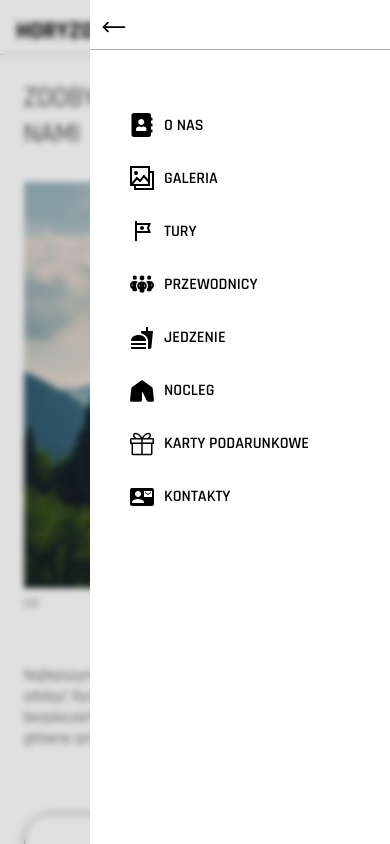
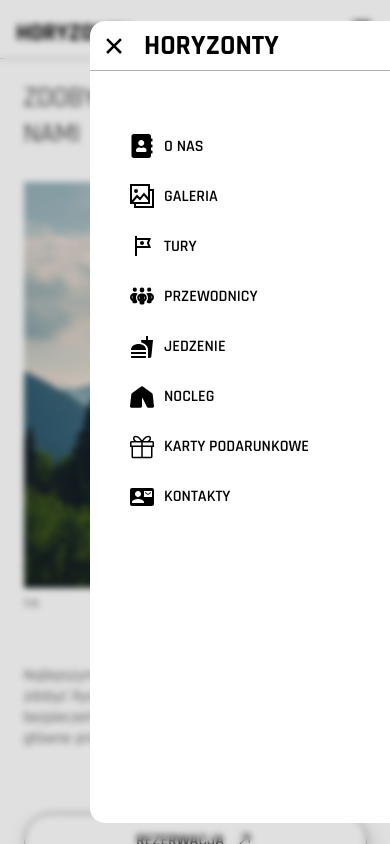
Before and after one commit to nestor1760/Horyzonty-page, a React (Vite) app: page / in a window 390 px wide. Both pictures are taken after a click on the button 362 px from the left and 27 px from the top of the page. Shown: the top 844 px of the page. Built offline with nearby package versions, Linux system fonts and the light colour scheme.

Commit message:
Try to fixed sidebar animation

```diff
--- a/src/UI/Modal.tsx
+++ b/src/UI/Modal.tsx
@@ -2,7 +2,7 @@ import { FC, useEffect } from "react"
 import styled, { keyframes } from "styled-components"
 import { IModal } from "../types/types"
 import { useAppDispatch, useAppSelector } from "../hook"
-import { setShow, setShowGallery } from "../store/modalSlice"
+import { setShow, setShowGallery, setTest } from "../store/modalSlice"
 import { setResponce } from "../store/formSlice"
 
 const slideDown = keyframes`
@@ -29,15 +29,15 @@ const slideUp = keyframes`
 
 const ModalOverlay = styled.div`
   display: flex;
+  justify-content: center;
+  align-items: center;
   position: fixed;
   top: 0;
   left: 0;
   width: 100%;
   height: 100%;
-  justify-content: center;
-  align-items: center;
   z-index: -1;
-  transition: 0.2s;
+  transition: 0.3s;
   opacity: 0;
   background-color: transparent;
   backdrop-filter: blur(0);
@@ -66,6 +66,9 @@ const Modal:FC<IModal> = ({children, show}) => {
   const dispatch = useAppDispatch()
 
   const closeModal = () => {
+    dispatch(setTest({test: false, scroll: false}))
+
+
     dispatch(setShow({show: false, scroll: false}))
     dispatch(setShowGallery({showGallery: false, scroll: false}))
     setTimeout(() => {
--- a/src/components/GalleryPart/GalleryPart.tsx
+++ b/src/components/GalleryPart/GalleryPart.tsx
@@ -154,14 +154,12 @@ const GalleryPart = ({ id }: { id: string }) => {
             <Loader>Loading...</Loader>
           :
             <ItemContainer>
-              {(windowWidth > 1109)
-                ?
-                  <GalleryNavigation>
-                    {array.map((item, index) =>
-                      <GalleryNavItem item={item} key={item.id} setSelectedIndex={setSelectedIndex} index={index}/>
-                    )}
-                  </GalleryNavigation>
-                : null
+              {(windowWidth > 1109) && (
+                <GalleryNavigation>
+                  {array.map((item, index) =>
+                    <GalleryNavItem item={item} key={item.id} setSelectedIndex={setSelectedIndex} index={index}/>
+                  )}
+                </GalleryNavigation>)
               }
               {array.map((item, index) =>
                 <GalleryItem index={index} item={item} key={item.id} inView={galleryIsVisible} setSelectedIndex={setSelectedIndex}/>
@@ -170,7 +168,7 @@ const GalleryPart = ({ id }: { id: string }) => {
         }
       </StyledContainer>
       <Modal show={showGallery}>
-        {(array.length > 0) ? <GallerySlider item={array[selectedIndex]}/> : null}
+        {(array.length > 0) && <GallerySlider item={array[selectedIndex]}/>}
       </Modal>
     </>
   )
--- a/src/components/GuidePart/GuidesPart.tsx
+++ b/src/components/GuidePart/GuidesPart.tsx
@@ -193,8 +193,7 @@ const GuidesPart= ({ id }: { id: string }) => {
               )}
             </SliderContainer>
         }
-        {(windowWidth > 1109)
-          ?
+        {(windowWidth > 1109) && (
           <Container width="100%" justify="flex-end">
             {(currentIndex <= 0)
               ? <Button><HiOutlineArrowLongLeft size={35} color="gray"/></Button>
@@ -205,8 +204,8 @@ const GuidesPart= ({ id }: { id: string }) => {
               : <Button><HiOutlineArrowLongRight size={35} color="gray"/></Button>
             }
           </Container>
-          :
-            null
+        )
+
         }
       </StyledContainer>
       <Modal show={show}>
--- a/src/components/Header.tsx
+++ b/src/components/Header.tsx
@@ -4,15 +4,15 @@ import { FC, useEffect } from 'react'
 import { useScroll } from '../hooks/useScroll'
 import { useWindowWidth } from '../hooks/useWindowWidth'
 import { IoMenu } from "react-icons/io5"
-import { HiOutlineArrowLongLeft } from "react-icons/hi2";
-import { GrGallery } from "react-icons/gr";
-import { FaAddressBook } from "react-icons/fa";
-import { MdOutlineTour } from "react-icons/md";
-import { FaPeopleGroup } from "react-icons/fa6";
-import { MdFastfood } from "react-icons/md";
-import { FaTent } from "react-icons/fa6";
-import { SlPresent } from "react-icons/sl";
-import { MdContactMail } from "react-icons/md";
+import { GrGallery } from "react-icons/gr"
+import { FaAddressBook } from "react-icons/fa"
+import { MdOutlineTour } from "react-icons/md"
+import { FaPeopleGroup } from "react-icons/fa6"
+import { MdFastfood } from "react-icons/md"
+import { FaTent } from "react-icons/fa6"
+import { SlPresent } from "react-icons/sl"
+import { MdContactMail } from "react-icons/md"
+import { IoCloseSharp } from "react-icons/io5"
 import { useAppDispatch, useAppSelector } from '../hook'
 import { setSidebar, setToggleSidebar } from '../store/modalSlice'
 
@@ -88,7 +88,7 @@ const NavItem = styled.a`
 
 const MenuButton = styled.button`
   width: 24px;
-  height: 24px;
+  height: 28px;
   border: none;
   background: transparent;
   cursor: pointer;
@@ -98,14 +98,37 @@ const MenuButton = styled.button`
   }
 `
 
+const openAnimation = keyframes`
+  from {
+    transform: translateX(100%);
+    opacity: 0;
+  }
+  to {
+    transform: translateX(0);
+    opacity: 1;
+  }
+`
+
+const closeAnimation = keyframes`
+  from {
+    transform: translateX(0);
+    opacity: 1;
+  }
+  to {
+    transform: translateX(100%);
+    opacity: 0;
+  }
+`
+
 const SidebarOverlay = styled.div`
   display: flex;
   align-items: center;
   justify-content: flex-end;
   position: fixed;
+  top: 0;
   right: 0;
-  width: 100vw;
-  height: 100vh;
+  width: 100%;
+  height: 100%;
   z-index: -1;
   transition: 0.3s;
   opacity: 0;
@@ -116,50 +139,46 @@ const SidebarOverlay = styled.div`
     z-index: 10;
     background-color: rgba(0, 0, 0, 0.12);
     backdrop-filter: blur(3px);
-    transition: 0.3s;
   }
 `
 
-const slideLeftAnimation = keyframes`
-  from {
+const SidebarMenu = styled.div`
+  height: 95%;
+  display: flex;
+  flex-direction: column;
+  align-items: center;
+  justify-content: flex-start;
+  opacity: 0;
+  background-color: white;
+  border-radius: 15px 0 0 15px;
   width: 0;
-    opacity: 0;
-  }
-  to {
+  overflow: hidden;
+  transition: opacity 0.3s, width 0.3s;
+  &.active {
     width: 300px;
     opacity: 1;
   }
 `
 
-const slideRightAnimation = keyframes`
-  from {
-    width: 300px;
-    opacity: 1;
-  }
-  to {
-    width: 0;
-    opacity: 0;
-  }
-`
-
-const SidebarMenu = styled.div`
-  display: flex;
-  flex-direction: column;
-  align-items: center;
-  justify-content: flex-start;
-  width: 200px;
-  height: 100vh;
-  background: white;
-  animation: ${slideRightAnimation} 0.3s ease-in-out forwards;
-  opacity: 0;
-  &.active {
-    animation: ${slideLeftAnimation} 0.3s ease-in-out forwards;
-    opacity: 1;
-  }
-`
+// const SidebarMenu = styled.div`
+//   height: 95%;
+//   display: flex;
+//   flex-direction: column;
+//   align-items: center;
+//   justify-content: flex-start;
+//   opacity: 0;
+//   background-color: white;
+//   border-radius: 15px 0 0 15px;
+//   transition: opacity 0.3s ease-in-out, width 0.3s ease-in-out;
+//   animation: ${closeAnimation} 0.3s ease-in-out forwards;
+//   &.active {
+//     opacity: 1;
+//     animation: ${openAnimation} 0.3s ease-in-out forwards;
+//   }
+// `
 
 const SidebarHeader = styled.div`
-  width: 100%;
+  width: 300px;
   height: 50px;
   display: flex;
   align-items: center;
@@ -168,8 +187,15 @@ const SidebarHeader = styled.div`
   border-bottom: 1px solid #B1B1B1;
 `
 
+const SidebarTitle = styled.p`
+  font-size: 28px;
+  font-weight: 900;
+  text-transform: uppercase;
+  margin-left: 20px;
+`
+
 const SidebarMain = styled.div`
-  width: 100%;
+  width: 300px;
   height: 50%;
   margin-top: 50px;
   padding-left: 30px;
@@ -259,12 +285,20 @@ const Header: FC = () => {
             </MenuButton>
         }
       </StyledHeader>
-      {sidebar && <SidebarOverlay className={sidebar ? 'open' : ''} onClick={() => dispatch(setSidebar({sidebar: false, scroll: false}))}>
-                    <SidebarMenu className={sidebar ? 'active' : ''} onClick={e => e.stopPropagation()}>
+      {sidebar && (
+        <SidebarOverlay
+          className={sidebar ? 'open' : ''}
+          onClick={() => dispatch(setSidebar({sidebar: false, scroll: false}))}
+        >
+          <SidebarMenu
+            className={sidebar ? 'active' : ''}
+            onClick={e => e.stopPropagation()}
+          >
             <SidebarHeader>
               <MenuButton onClick={toogleMenu}>
-                          <HiOutlineArrowLongLeft size={28}/>
+                <IoCloseSharp size={28}/>
               </MenuButton>
+              <SidebarTitle>Horyzonty</SidebarTitle>
             </SidebarHeader>
             <SidebarMain>
               <SidebarItem onClick={() => scrollToPart('about')}><FaAddressBook size={24}/><Span>o nas</Span></SidebarItem>
@@ -278,7 +312,7 @@ const Header: FC = () => {
             </SidebarMain>
           </SidebarMenu>
       </SidebarOverlay>
-      }
+      )}
     </>
   )
 }
--- a/src/components/IntroPart.tsx
+++ b/src/components/IntroPart.tsx
@@ -5,8 +5,8 @@ import { dataIntro } from "../data/dataIntro";
 import { StyledButton } from "../UI/Button";
 import Modal from "../UI/Modal";
 import { useAppDispatch, useAppSelector } from "../hook";
-import { setShow } from "../store/modalSlice";
-import ReservationForm from "./ReservationForm";
+import { setTest } from "../store/modalSlice";
+// import ReservationForm from "./ReservationForm";
 import { useInView } from "react-intersection-observer";
 import { useWindowWidth } from "../hooks/useWindowWidth";
 
@@ -121,12 +121,12 @@ const Text = styled.p<{ inView: boolean}>`
 `
 
 const IntroPart = ({ id }: { id: string }) => {
-  const {show} = useAppSelector(state => state.modal)
+  const {test} = useAppSelector(state => state.modal)
   const dispatch = useAppDispatch()
   const {windowWidth} = useWindowWidth()
 
   const showModal = (): void => {
-    dispatch(setShow({show: true, scroll: true}))
+    dispatch(setTest({test: true, scroll: true}))
   }
 
   const {ref: introRef, inView: introIsVisible} = useInView()
@@ -155,8 +155,9 @@ const IntroPart = ({ id }: { id: string }) => {
           </Container>
         </Container>
       </StyledIntro>
-      <Modal show={show}>
-        <ReservationForm />
+      <Modal show={test}>
+        {/* <ReservationForm /> */}
+        Hello world
       </Modal>
     </>
   )
--- a/src/store/modalSlice.ts
+++ b/src/store/modalSlice.ts
@@ -1,4 +1,4 @@
-import { IModalGalleryState, IModalState, ISidebarState } from './../types/types';
+import { IModalGalleryState, IModalState, ISidebarState, ITestState } from './../types/types';
 import { PayloadAction, createSlice } from "@reduxjs/toolkit";
 
 type ModalState = {
@@ -6,6 +6,7 @@ type ModalState = {
   showGallery: boolean,
   scroll: boolean,
   sidebar: boolean,
+  test: boolean,
 }
 
 const initialState: ModalState = {
@@ -13,12 +14,17 @@ const initialState: ModalState = {
   showGallery: false,
   scroll: false,
   sidebar: false,
+  test: false,
 }
 
 const modalSlice = createSlice({
   name: 'modal',
   initialState,
   reducers: {
+    setTest: (state, action: PayloadAction<ITestState>) => {
+      state.test = action.payload.test;
+      state.scroll = action.payload.scroll;
+    },
     setShow: (state, action: PayloadAction<IModalState>) => {
       state.show = action.payload.show;
       state.scroll = action.payload.scroll;
@@ -38,5 +44,5 @@ const modalSlice = createSlice({
   },
 });
 
-export const {setShow, setShowGallery, setSidebar, setToggleSidebar} = modalSlice.actions;
+export const {setShow, setShowGallery, setSidebar, setToggleSidebar, setTest} = modalSlice.actions;
 export default modalSlice.reducer;
--- a/src/types/types.ts
+++ b/src/types/types.ts
@@ -216,6 +216,11 @@ export interface ISidebarState {
   scroll: boolean,
 }
 
+export interface ITestState {
+  test: boolean,
+  scroll: boolean,
+}
+
 //for Select.tsx
 export interface IOptionItem {
   value: string;
```
Also changed, not shown: src/components/NightStayPart/NightStayPart.tsx (+4 -12 lines), src/hooks/useLazyRender.ts (deleted, +0 -30 lines), src/components/AboutPart.tsx (indentation only). Lines whose indentation alone changed are shown as unchanged.
